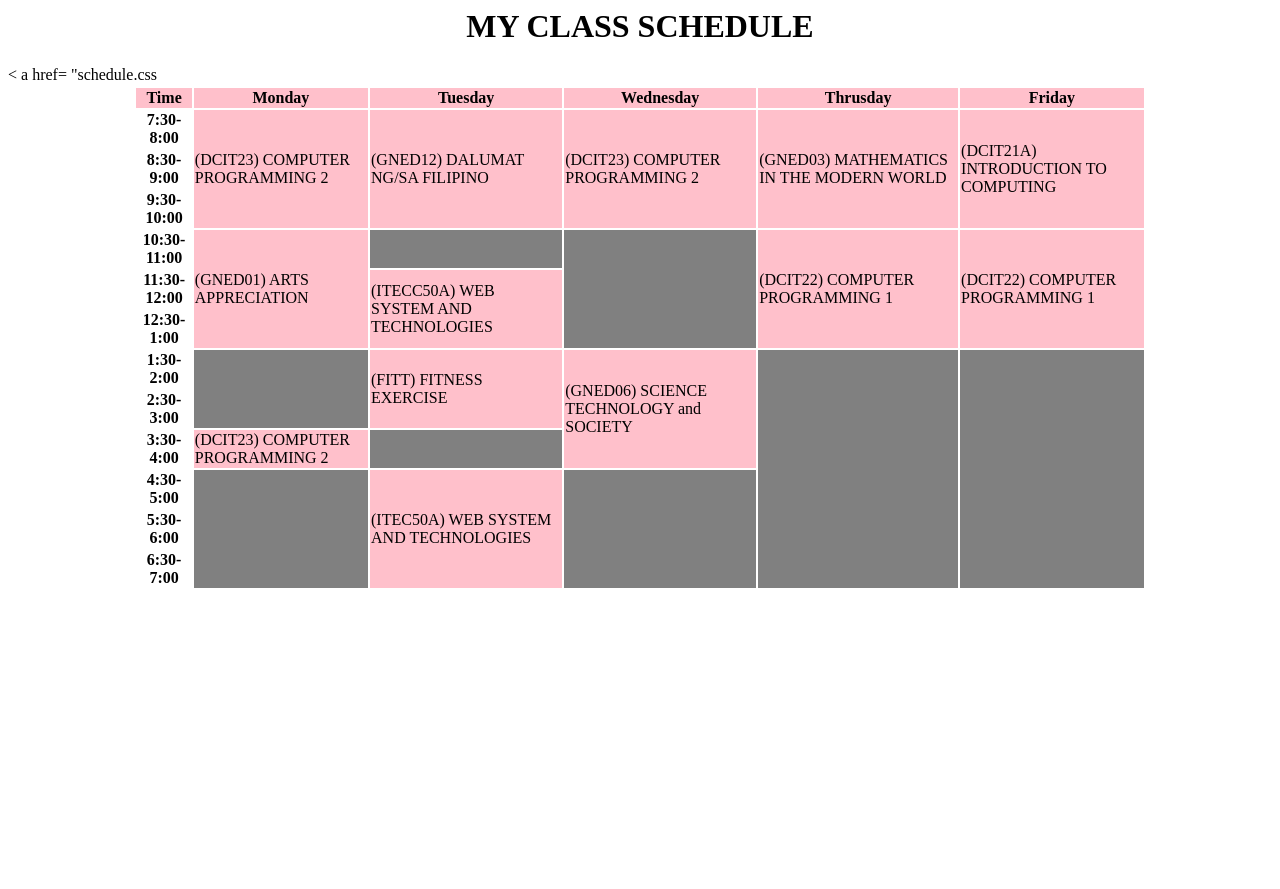
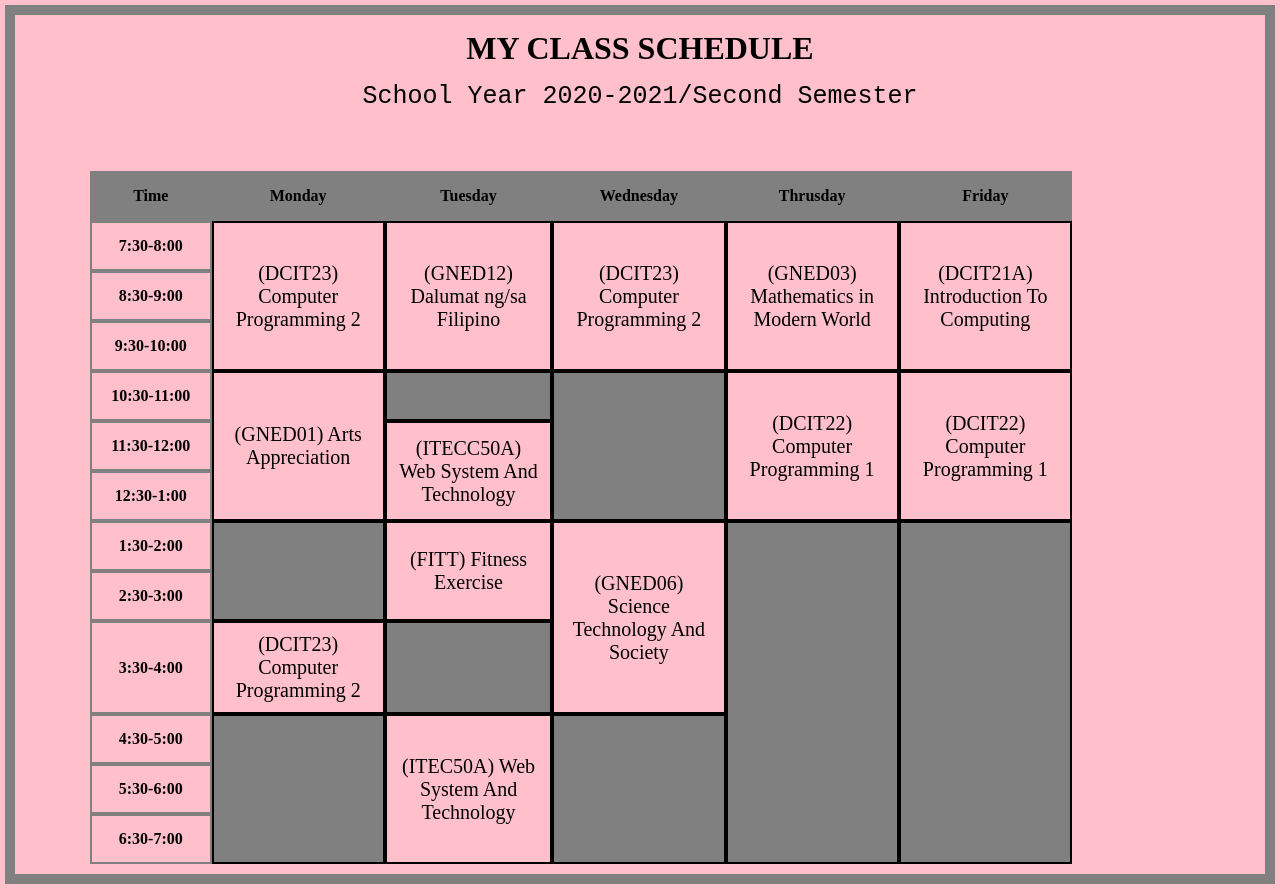
Before and after one commit to zhyryl070302/zhyryl070302.github.io, a plain HTML site: page schedule.html in a window 1280 px wide. Before the commit the page ends 800 px from the top, so only its background shows below. Drawn offline with Linux system fonts and the light colour scheme.

Commit message:
Update schedule.html

```diff
--- a/schedule.html
+++ b/schedule.html
@@ -2,7 +2,9 @@
 <html>
 <head>
 
+<link rel="stylesheet" href="schedule.css">
 <h1><center> MY CLASS SCHEDULE </h1></center>
+<p> School Year 2020-2021/Second Semester </p>
 
 </head>
 
@@ -10,10 +12,8 @@
 
 <table width="80%" align="center"
 
-<div id="head_nav">
-
 <tr>
-<tr bgcolor="pink">
+<tr bgcolor="grey">
 <th>Time</th>
 <th>Monday</th>
 <th>Tuesday</th>
@@ -22,88 +22,73 @@
 <th>Friday</th>
 </tr>
 
-</div>
-
 <tr>
 
 <th> 7:30-8:00 </th>
-<td rowspan="3" bgcolor="pink"> (DCIT23) COMPUTER PROGRAMMING 2 </td>
-<td rowspan="3" bgcolor="pink"> (GNED12) DALUMAT NG/SA FILIPINO </td>
-<td rowspan="3" bgcolor="pink"> (DCIT23) COMPUTER PROGRAMMING 2 </td>
-<td rowspan="3" bgcolor="pink"> (GNED03) MATHEMATICS IN THE MODERN WORLD </td>
-<td rowspan="3" bgcolor="pink"> (DCIT21A) INTRODUCTION TO COMPUTING </td>
+<td rowspan="3" bgcolor="pink"> (DCIT23) Computer Programming 2 </td>
+<td rowspan="3" bgcolor="pink"> (GNED12) Dalumat ng/sa Filipino </td>
+<td rowspan="3" bgcolor="pink"> (DCIT23) Computer Programming 2 </td>
+<td rowspan="3" bgcolor="pink"> (GNED03) Mathematics in Modern World </td>
+<td rowspan="3" bgcolor="pink"> (DCIT21A) Introduction To Computing </td>
 </tr>
-</div>
 
 <tr>
 <th> 8:30-9:00 </th>
 </tr>
-</div>
 
 <tr>
 <th> 9:30-10:00 </th>
 </tr>
-</div>
 
 <tr>
 <th> 10:30-11:00 </th>
-<td rowspan="3" bgcolor="pink"> (GNED01) ARTS APPRECIATION </td>
+<td rowspan="3" bgcolor="pink"> (GNED01) Arts Appreciation </td>
 <td rowspan="1" bgcolor="grey">
 <td rowspan="3" bgcolor="grey">
-<td rowspan="3" bgcolor="pink"> (DCIT22) COMPUTER PROGRAMMING 1 </td>
-<td rowspan="3" bgcolor="pink"> (DCIT22) COMPUTER PROGRAMMING 1 </td>
+<td rowspan="3" bgcolor="pink"> (DCIT22) Computer Programming 1 </td>
+<td rowspan="3" bgcolor="pink"> (DCIT22) Computer Programming 1 </td>
 </tr>
-</div>
 
 <tr>
 <th> 11:30-12:00 </th>
-<td rowspan="2" bgcolor="pink"> (ITECC50A) WEB SYSTEM AND TECHNOLOGIES </td>
+<td rowspan="2" bgcolor="pink"> (ITECC50A) Web System And Technology </td>
 </tr>
-</div>
 
 <tr>
 <th>12:30-1:00 </th>
 </tr>
-</div>
 
 <tr>
 <th> 1:30-2:00 </th>
 <td rowspan="2" bgcolor="grey">
-<td rowspan="2" bgcolor="pink"> (FITT) FITNESS EXERCISE </td>
-<td rowspan="3" bgcolor="pink"> (GNED06) SCIENCE TECHNOLOGY and SOCIETY </td>
+<td rowspan="2" bgcolor="pink"> (FITT) Fitness Exercise </td>
+<td rowspan="3" bgcolor="pink"> (GNED06) Science Technology And Society </td>
 <td rowspan="6" bgcolor="grey">
 <td rowspan="6" bgcolor="grey">
 </tr>
-</div>
 
 <tr>
 <th> 2:30-3:00 </th>
 </tr>
-</div>
 
 <tr>
 <th> 3:30-4:00 </th>
-<td rowspan="1" bgcolor="pink"> (DCIT23) COMPUTER PROGRAMMING 2 </td>
+<td rowspan="1" bgcolor="pink"> (DCIT23) Computer Programming 2 </td>
 <td rowspan="1" bgcolor="grey">
 </tr>
-</div>
 
 <tr>
 <th> 4:30-5:00 </th>
 <td rowspan="3" bgcolor="grey">
-<td rowspan="3" bgcolor="pink"> (ITEC50A) WEB SYSTEM AND TECHNOLOGIES </td>
+<td rowspan="3" bgcolor="pink"> (ITEC50A) Web System And Technology </td>
 <td rowspan="3" bgcolor="grey">
 </tr>
-</div>
 
 <tr>
 <th> 5:30-6:00 </th>
 </tr>
-</div>
 
 <tr>
 <th> 6:30-7:00 </th>
-  < a href= "schedule.css </a>
 </tr>
-</div>
 </table>
```
